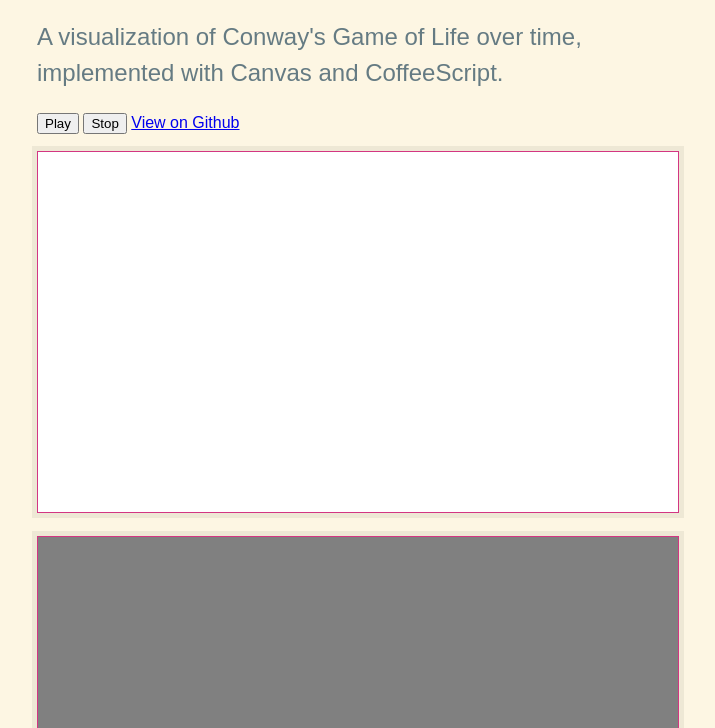
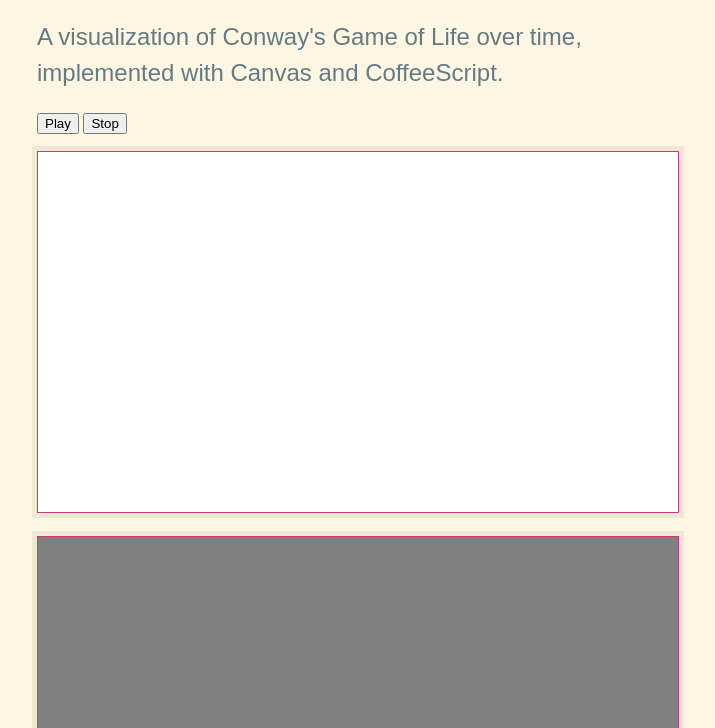
Before and after one commit to joshuacc/LifeForce, a plain HTML site: page index.html in a window 1280 px wide. Shown: the part 72-800 px from the top of the page, without its empty margins (283-998 px from the left). Drawn offline with Linux system fonts and the light colour scheme.

Commit message:
Tweaked description.

```diff
--- a/index.html
+++ b/index.html
@@ -25,8 +25,6 @@
     <p>
       <button id="play">Play</button>
       <button id="stop">Stop</button>
-
-      <a href="https://github.com/joshuacc/LifeForce">View on Github</a>
     </p>
 
   	<canvas id="life" width="640" height="360">Your browser does not support canvas.</canvas>
```
